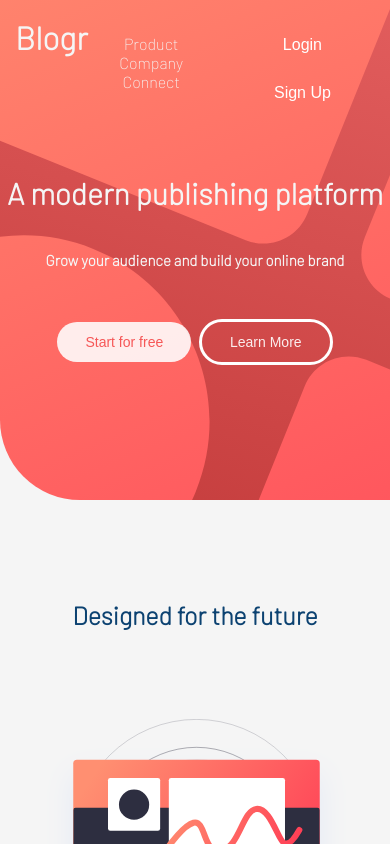
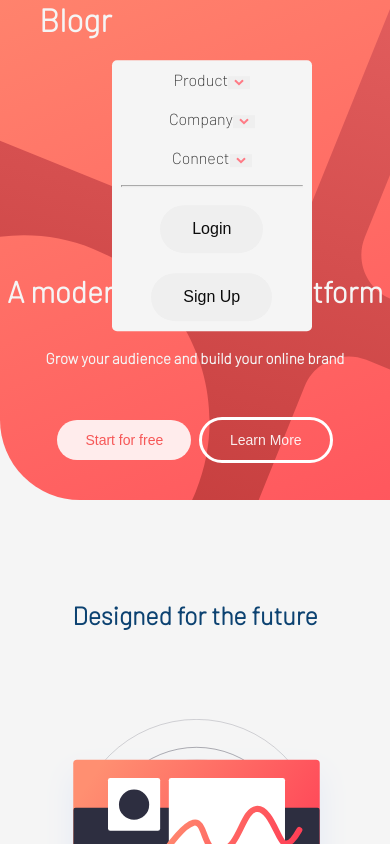
Before and after one commit to roberjacobo/blogr, a React (Create React App) app: page / in a window 390 px wide. Shown: the top 844 px of the page. Built offline with nearby package versions, Linux system fonts and the light colour scheme.

Commit message:
navbar menu mobile almost finished

```diff
--- a/src/App.css
+++ b/src/App.css
@@ -7,12 +7,24 @@
   background-color: whitesmoke;
 }
 
+.mobile-navbar {
+  display: none;
+}
+
 .navbar-container {
   background: url('./assets/bg-pattern-intro.svg'), linear-gradient(15deg, rgb(180, 75, 75) 0%, rgba(196, 60, 60, 1) 34%, rgb(214, 24, 24) 100%);
   background-position: 20% 50%;
   color: whitesmoke;
   border-radius: 0px 0px 0px 80px;
   padding: 0px 0px 6% 0px;
+}
+
+.burger-container {
+  display: none;
+}
+
+.burger-btn {
+  display: none;
 }
 
 .navbar {
@@ -26,11 +38,11 @@
   display: flex;
   flex-direction: row;
   align-items: baseline;
-    padding: 5% 0px 9% 12%;
+  padding: 5% 8% 9% 12%;
   }
 
 .right-navbar {
-    margin: 0px 0px 0px 40%
+  margin: 0px 0px 0px 20%
   }
 
 h1 {
@@ -48,6 +60,8 @@
 }
 
 ul {
+  display: flex;
+  flex-direction: row;
   list-style-type: none;
   margin: 0;
   padding: 0;
@@ -107,9 +121,8 @@
 }
 
 .dropdown {
-    position: relative;
-    display: inline-block;
-    cursor: pointer;
+  display: flex;
+  flex-direction: row;
 }
 
 .dropdown-content {
@@ -136,14 +149,96 @@ li div div p:hover {
 
 @media only screen and (max-width: 600px) {
 
-  .burger-menu {
-    background: url('./assets/icon-hamburger.svg');
+.dropdown {
   display: none;
 }
 
-  .burger-menu:hover {
-    background: url('./assets/icon-hamburger.svg');
+.left-navbar {
+  width: 100%;
+  height: 100%;
+  display: flex;
+  flex-direction: row;
+  align-items: baseline;
+  padding: 0% 0% 9% 10%;
+  margin: 0% 0% -10% 0%;
+}
+
+.mobile-navbar {
+  display: flex;
+  position: fix;
+  top: 50%;
+  left: 50%;
+  right: 50%;
+  transform: translate(0%, 20%);
+  z-index: 1;
+  color: rgb(34, 34, 34);
+  width: 100%;
+  height: 160%;
+  background-color: whitesmoke;
+  border-radius: 5px;
+  align-items: center;
+}
+
+.mobile-navbar-content {
+  width: 100%;
+  display: flex;
+  align-items: center;
+  flex-direction: column;
+}
+
+hr {
+  background-color: rgba(128, 128, 128, 0.027);
+  width: 90%;
+}
+
+li {
+  margin: 10px 0px 10px 0px;
+}
+
+.mobile-navbar li {
+  display: flex;
+  flex-direction: space-between;
+}
+
+.mobile-dropdown-btn {
+  border: none;
+  color: rgb(12, 12, 12);
+  text-align: center;
+  font-size: 10px;
+}
+
+.dropdown-content-mobile {
     display: none;
+    transition: .5s;
+    }
+
+    .dropdown-mobile .dropdown-content-mobile p:hover {
+      display: block;
+      cursor: pointer;
+    }
+
+    .login-buttons-mobile {
+      border: none;
+      color: rgb(12, 12, 12);
+      padding: 15px 32px;
+      text-align: center;
+      font-size: 16px;
+      border-radius: 50px;
+    }
+
+    .login-buttons-mobile:hover {
+      border: none;
+      background-color: rgba(0, 0, 0, 0.103);
+      color: rgb(12, 12, 12);
+      padding: 15px 32px;
+      text-align: center;
+      font-size: 16px;
+      border-radius: 50px;
+    }
+
+    .login-buttons-container {
+    display: none;
+    flex-direction: column;
   }
   .navbar-container {
     background: url('./assets/bg-pattern-intro.svg'), linear-gradient(15deg, rgb(180, 75, 75) 0%, rgba(196, 60, 60, 1) 34%, rgb(255, 126, 126) 100%);
@@ -165,19 +260,6 @@ li div div p:hover {
     margin: 0px 0px 0px 0px;
     padding: 0px 0px 0% 0px;
   }
-
-  .left-navbar {
-    background-size: 30px auto;
-    display: flex;
-    flex-direction: row;
-    margin: 10px 0px 0px 15px;
-    padding: 2% 0px 0% 0%;
-  }
-
-  .right-navbar {
-    margin: 0px 0px 0px 0%
-  }
-
   .login-buttons:hover {
     background-color: #ffffff56;
     transition: .5s;
@@ -216,7 +298,7 @@ li div div p:hover {
 
   h2 {
     font-size: 30px;
-    margin: 15% 0px 40px 0px;
+    margin: 0% 0px 40px 0px;
   }
 
   h3 {
--- a/src/components/header.jsx
+++ b/src/components/header.jsx
@@ -1,14 +1,31 @@
 import React from "react";
 import "../App.css";
+import ArrowImg from "../assets/icon-arrow-dark.svg"
 
 const Header = () => {
   return (
     <div className="navbar-container">
       <div>
-
         <div className="navbar">
           <div className="left-navbar">
             <h1>Blogr</h1>
+            <div className="mobile-navbar">
+              <ul className="mobile-navbar-content">
+                <li>
+                  <div className="dropdown-mobile">
+                    <div><span>Product</span><button className="mobile-dropdown-btn"><img src={ArrowImg} alt="arrow image" /></button></div>
+                    <div className="dropdown-content-mobile">
+                      <p>Hello World!</p>
+                    </div>
+                  </div>
+                </li>
+                <li> <span>Company</span><div><button className="mobile-dropdown-btn"><img src={ArrowImg} alt="arrow image" /></button></div></li>
+                <li><span>Connect</span><div><button className="mobile-dropdown-btn"><img src={ArrowImg} alt="arrow image" /></button></div></li>
+                <hr />
+                <li><button className="login-buttons-mobile">Login</button></li>
+                <li><button className="login-buttons-mobile">Sign Up</button></li>
+              </ul>
+            </div>
             <ul>
               <li>
                 <div className="dropdown">
@@ -39,7 +56,7 @@ const Header = () => {
             </ul>
           </div>
           <div className="right-navbar">
-          <ul>
+            <ul className="login-buttons-container">
               <li>
                 <button className="login-buttons">Login</button>
               </li>
@@ -48,6 +65,7 @@ const Header = () => {
               </li>
             </ul>
           </div>
+          <div className="burger-container"><input type="checkbox" className="burger-btn" /></div>
         </div>
         <div className="texts-header-container">
           <h2>A modern publishing platform</h2>
```
Also changed, not shown: 12 other files (tests, documents, lock files or other folders). Lines whose indentation alone changed are shown as unchanged.
